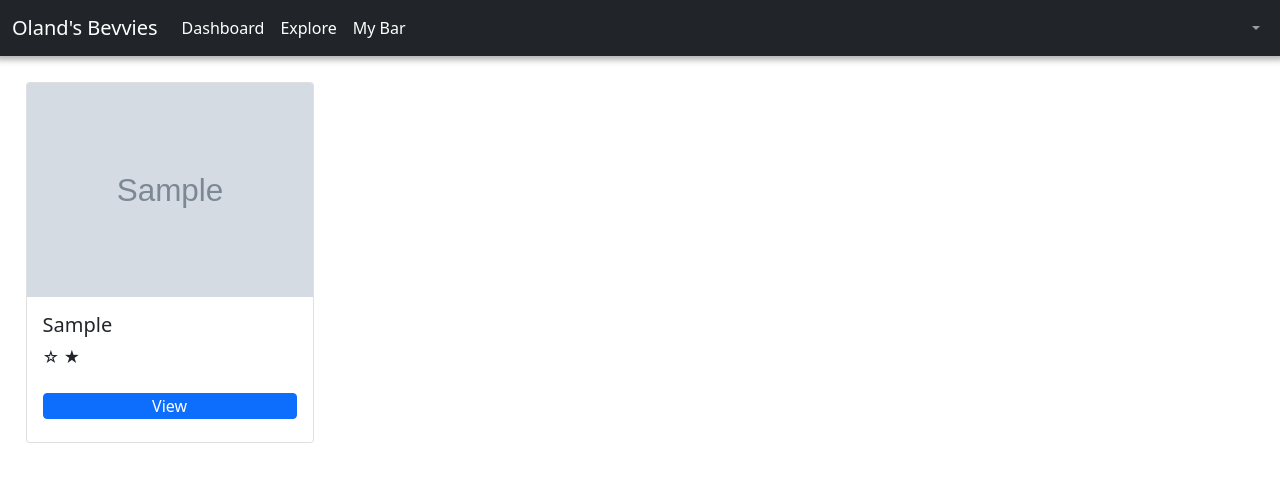
After one commit to W-Boland/CC-A3, a Flask app: template templates/home.html in a window 1280 px wide. The commit adds this page. Shown: the top 482 px of the page. Run offline with Flask 2, Linux system fonts and the light colour scheme; the template is opened without the code that fills it: most values are stand-ins (such as "Sample title", 1, 10 or a date in 2020); grey boxes marked "Sample" are stand-in pictures.

Commit message:
Updated Dashboard
Created Dashboard that links to Database to show users favorite drinks

```diff
--- a/application.py
+++ b/application.py
@@ -1,15 +1,23 @@
-from flask import Flask, request, render_template, redirect, session
+from flask import Flask, request, render_template, redirect, session, jsonify
 from boto3.dynamodb.conditions import Key, Attr
+from dotenv import load_dotenv
+
 import boto3
+import os
+import requests
+
 
 application = Flask(__name__)
 application.secret_key = 'thisisthesecretkey'
+load_dotenv()
 
 def auth():
     if session.get('login')== True:
         return True
     else:
         return False
+
+
 
 # Create a new user and add to the current table for AWS
 def create_user(email, user_name, password):
@@ -23,6 +31,20 @@ def create_user(email, user_name, password):
         }
     )
     return
+
+def sort_function(value):
+    return value["rating"]
+
+def query_favs(limit):
+
+    # Connect to the Dynamodb using Boto3
+    dynamodb = boto3.resource('dynamodb', region_name='ap-southeast-2')
+    table = dynamodb.Table('Favourites')
+    response = table.query(
+        KeyConditionExpression=Key('email').eq(session['email']),
+    )
+    sortedList = sorted(response['Items'], key=sort_function, reverse=True)
+    return sortedList[:limit]
 
 def query_users(email, password=None):
 
@@ -49,11 +71,23 @@ def query_users(email, password=None):
 @application.route('/')
 def index():
     if auth():
-        return render_template('base.html')
+        response = (requests.get((os.environ.get("API_GATEWAY_ENDPOINT_URL")) + '/popular'))
+        json_object = response.json()
+        return render_template('home.html', data=json_object)
     else:
         return redirect('/login')
 
-
+@application.route('/drink/<id>')
+def drink(id):
+    if auth():
+        parameters = {
+            "i": id
+        }
+        response = (requests.get((os.environ.get("API_GATEWAY_ENDPOINT_URL") + '/id'), params=parameters))
+        drink_info = response.json()
+        return render_template('drink.html', drink=drink_info)
+    else:
+        return redirect('/login')
 
 @application.route('/login',methods=['POST'])
 @application.route('/login')
@@ -72,10 +106,22 @@ def login():
             session['email'] = email
             session['userName'] = userName
             session['login'] = True
-            return redirect('/')
+            return redirect('/dashboard')
     else:
         return render_template('login.html')
 
+#Authenticated route
+@application.route('/dashboard')
+def dashboard():
+    if auth():
+        favourites = query_favs(5)
+        return render_template('dashboard.html', favs=favourites)
+    else:
+        return redirect('/login')
+
+@application.route('/404')
+def todo():
+    return "PAGE NOT COMPLETE"
 
 @application.route('/logout')
 def logout():
--- a/static/style.css
+++ b/static/style.css
@@ -25,3 +25,44 @@
   margin-top: 1%;
   padding-top: 2%;
 }
+
+.logout {
+  text-decoration: none;
+  color: white;
+  float: right!important;
+}
+
+a, a:hover, a:focus, a:active {
+  text-decoration: none;
+  color: #c5c5c5 ;
+}
+
+.imgCarousel {
+  background-color: grey;
+  width: 50%;
+  height: 50%;
+  margin: auto;
+
+  padding-top: 3%;
+  align-items: center;
+}
+
+.picture {
+  padding: auto;
+  align-self: center;
+  margin: auto;
+}
+
+.card {
+  display: inline-block;
+  margin: 2%;
+}
+
+.fav-heading {
+  padding-top: .5%;
+  padding-left: 2%;
+}
+
+.nav-shadow {
+  box-shadow: 0px 0px 6px 4px rgba(0, 0, 0, .3);
+}
--- a/templates/base.html
+++ b/templates/base.html
@@ -14,7 +14,8 @@
   </head>
   <body>
     {% include 'navbar.html' %}
-    <h1> Hello {{ session['email']}}</h1>
+    {% block content %}
+    {% endblock %}
     <!-- Optional JavaScript; choose one of the two! -->
 
     <!-- Option 1: Bootstrap Bundle with Popper -->
--- /dev/null
+++ b/templates/drink.html
@@ -0,0 +1,5 @@
+
+{% extends 'base.html' %}
+{% block content %}
+
+{% endblock %}
--- /dev/null
+++ b/templates/home.html
@@ -0,0 +1,17 @@
+
+{% extends 'base.html' %}
+{% block content %}
+    {% for drink in data["drinks"] %}
+    <div class="card" style="width: 18rem;">
+        <img src="{{drink['strDrinkThumb']}}" class="card-img-top" alt="...">
+        <div class="card-body">
+        <h5 class="card-title">{{drink['strDrink']}}</h5>
+        <p class="card-text">
+            &#9734
+            &#9733
+        </p>
+        <a href="/drink/{{drink['idDrink']}}" class="btn btn-primary">View</a>
+        </div>
+    </div>
+    {% endfor %}
+{% endblock %}
--- a/templates/navbar.html
+++ b/templates/navbar.html
@@ -1,32 +1,38 @@
+<div class="nav-shadow">
 <nav class="navbar navbar-expand-lg navbar-dark bg-dark">
   <div class="container-fluid">
-    <a class="navbar-brand" href="#">Navbar</a>
+    <a class="navbar-brand" href="/">Oland's Bevvies</a>
     <button class="navbar-toggler" type="button" data-bs-toggle="collapse" data-bs-target="#navbarSupportedContent" aria-controls="navbarSupportedContent" aria-expanded="false" aria-label="Toggle navigation">
       <span class="navbar-toggler-icon"></span>
     </button>
+
     <div class="collapse navbar-collapse" id="navbarSupportedContent">
-      <ul class="navbar-nav me-auto mb-2 mb-lg-0">
+      <ul class="navbar-nav mb-2 mb-lg-0">
         <li class="nav-item">
-          <a class="nav-link active" aria-current="page" href="/home">Home</a>
+          <a class="nav-link active" aria-current="page" href="/dashboard">Dashboard</a>
         </li>
         <li class="nav-item">
-          <a class="nav-link" href="/home">Link</a>
+          <a class="nav-link active" aria-current="page" href="/explore">Explore</a>
         </li>
-        <li class="nav-item dropdown">
-          <a class="nav-link dropdown-toggle" href="#" id="navbarDropdown" role="button" data-bs-toggle="dropdown" aria-expanded="false">
-            Dropdown
-          </a>
-          <ul class="dropdown-menu" aria-labelledby="navbarDropdown">
-            <li><a class="dropdown-item" href="#">Action</a></li>
-            <li><a class="dropdown-item" href="#">Another action</a></li>
-            <li><hr class="dropdown-divider"></li>
-            <li><a class="dropdown-item" href="#">Something else here</a></li>
-          </ul>
+        <li class="nav-item">
+          <a class="nav-link active" aria-current="page" href="/bar">My Bar</a>
         </li>
       </ul>
-      <form class="d-flex">
-        <a href="logout" class="btn btn-outline-success" type="submit" name="logout">Log Out</a>
-      </form>
     </div>
+
+    <ul class="navbar-nav ml-auto">
+      <li class="nav-item dropdown">
+        <a class="nav-link dropdown-toggle" href="#" id="navbarDropdown" role="button" data-bs-toggle="dropdown" aria-expanded="false">
+          {{session['userName']}}
+        </a>
+        <ul class="dropdown-menu dropdown-menu-end" aria-labelledby="navbarDropdown">
+          <li><a class="dropdown-item" href="/404">Profile</a></li>
+          <li><a class="dropdown-item" href="#">Another action</a></li>
+          <li><hr class="dropdown-divider"></li>
+          <li><a class="dropdown-item" href="/logout">Log Out</a></li>
+        </ul>
+      </li>
+    </ul>
   </div>
 </nav>
+</div>
--- a/templates/register.html
+++ b/templates/register.html
@@ -33,7 +33,10 @@
                 <label for="password" class="sr-only"></label>
                 <input type="password" name="password" id="password" class="form-control" placeholder="Password" required>
                 <div class="spacer"></div>
-                <div class="alert alert-danger" role="alert">
+                <div class="alert alert-danger d-flex align-items-center" role="alert">
+                    <svg xmlns="http://www.w3.org/2000/svg" width="24" height="24" fill="currentColor" class="bi bi-exclamation-triangle-fill flex-shrink-0 me-2" viewBox="0 0 16 16" role="img" aria-label="Warning:">
+                      <path d="M8.982 1.566a1.13 1.13 0 0 0-1.96 0L.165 13.233c-.457.778.091 1.767.98 1.767h13.713c.889 0 1.438-.99.98-1.767L8.982 1.566zM8 5c.535 0 .954.462.9.995l-.35 3.507a.552.552 0 0 1-1.1 0L7.1 5.995A.905.905 0 0 1 8 5zm.002 6a1 1 0 1 1 0 2 1 1 0 0 1 0-2z"/>
+                    </svg>
                     Passwords are currently stored in text, DO NOT use anything you don't want to be known
                 </div>
                 <div class="btn">
```
Also changed, not shown: templates/dashboard.html (added, +43 -0 lines), 1 other file.
